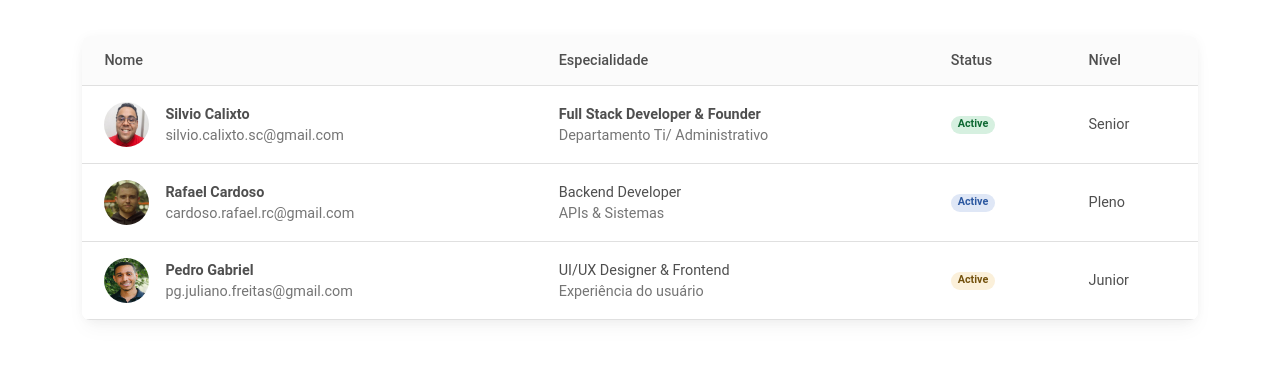
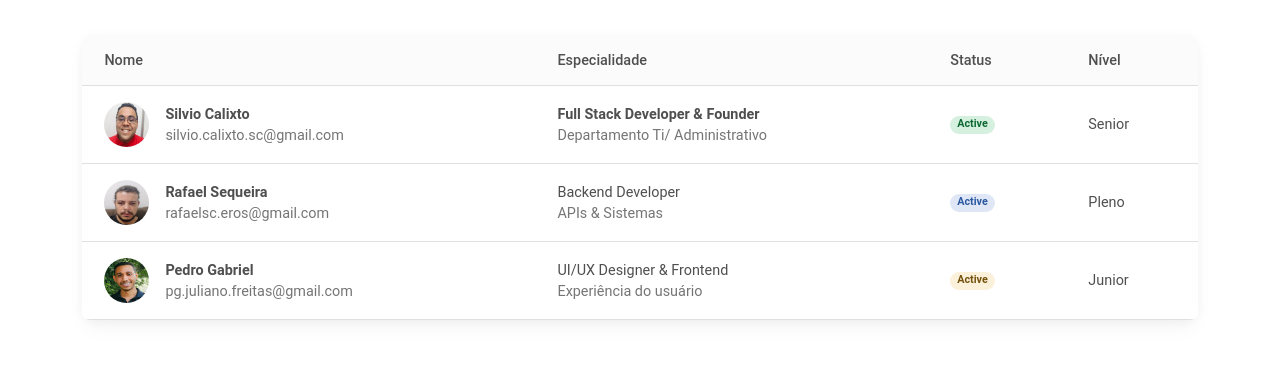
Before and after one commit to SilvioCalixto/empresaDev, a plain HTML site: page contato.html in a window 1280 px wide. Shown: the part 1186-1559 px from the top of the page. Drawn offline with nearby package versions, Linux system fonts and the light colour scheme; a web font is replaced by a local one.

Commit message:
atualizei membros

```diff
--- a/contato.html
+++ b/contato.html
@@ -252,14 +252,14 @@ style="height: 1100px; width: 100%; z-index: -10"
             <td>
               <div class="d-flex align-items-center">
                 <img
-                     src="imagens/rafael.jpg"
+                     src="imagens/rafael.jpeg"
                      class="rounded-circle"
                      alt=""
                      style="width: 45px; height: 45px"
                      />
                 <div class="ms-3">
-                  <p class="fw-bold mb-1">Rafael Cardoso</p>
-                  <p class="text-muted mb-0">cardoso.rafael.rc@gmail.com</p>
+                  <p class="fw-bold mb-1">Rafael Sequeira</p>
+                  <p class="text-muted mb-0">rafaelsc.eros@gmail.com</p>
                 </div>
               </div>
             </td>
```
Also changed, not shown: imagens/rafael.jpeg (added), imagens/rafael.jpg (deleted).
